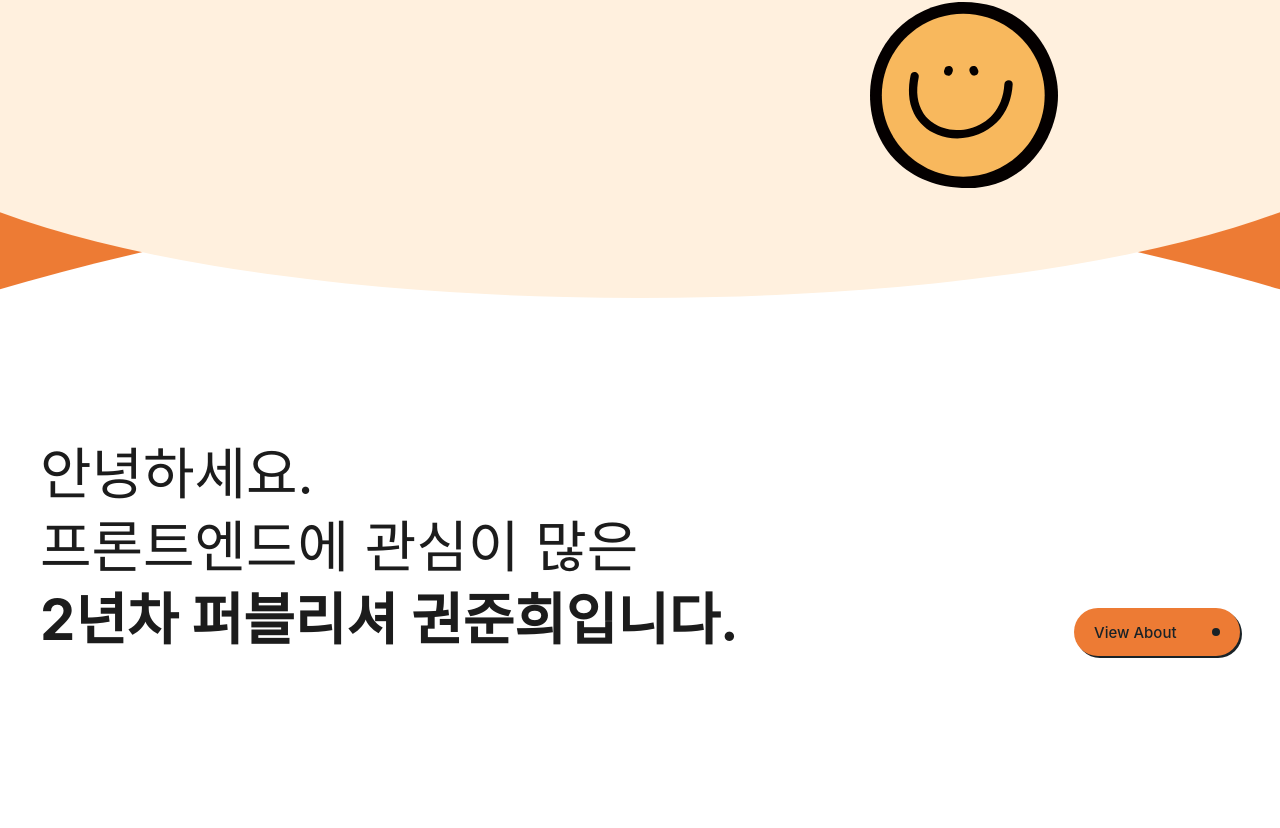
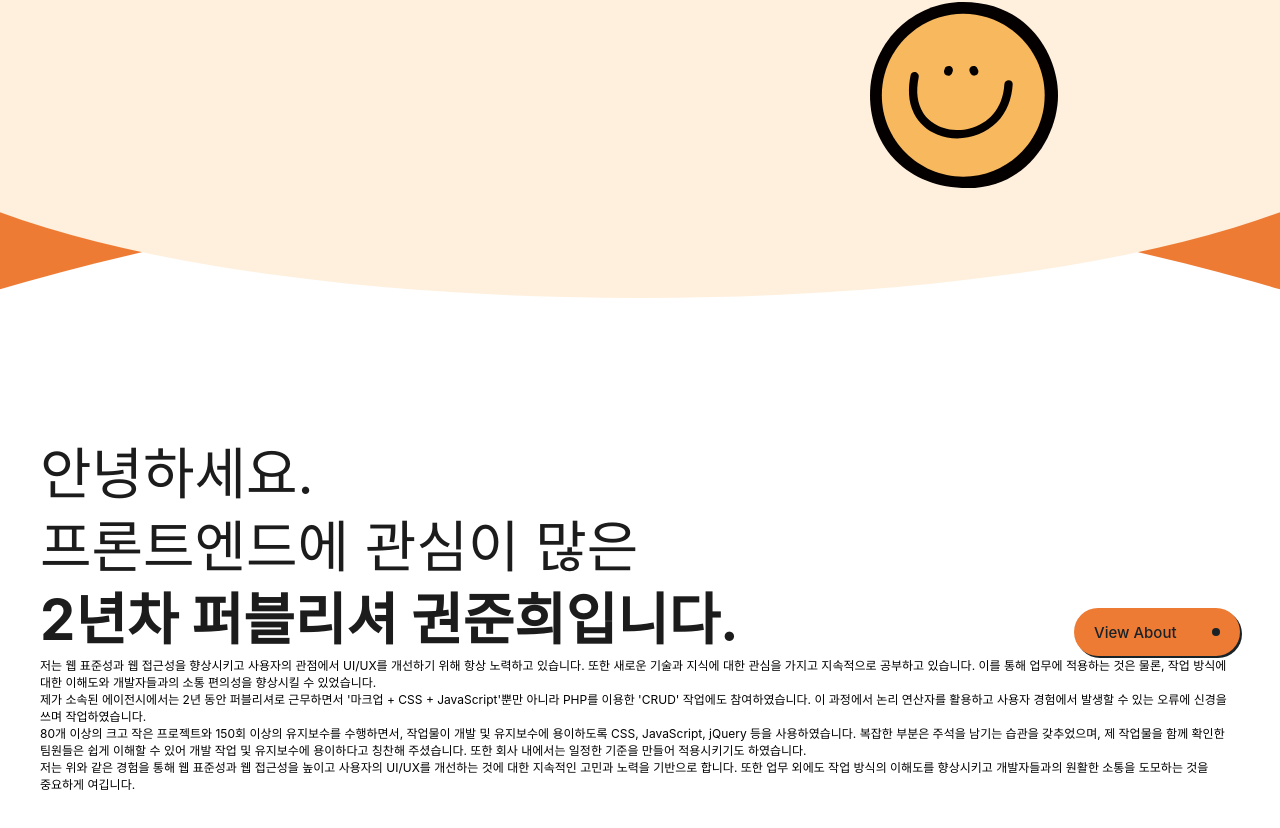
Before and after one commit to kjhto46/nextPortfolio, a Next.js app: page / in a window 1280 px wide. Shown: the part 482-1310 px from the top of the page. Before the commit the page ends 1278 px from the top, so only its background shows below. Built offline with nearby package versions, Linux system fonts and the light colour scheme; no server answers; the database is empty.

Commit message:
Update section02.js 내용

```diff
--- a/app/section02.js
+++ b/app/section02.js
@@ -17,7 +17,15 @@ export default function Section02() {
             <OrgBtn viewtxt="View About" />
           </Link>
         </div>
-        <div className="flexDiv"></div>
+        <div className="flexDiv">
+          <div className="imgArea"></div>
+          <ul>
+            <li>저는 웹 표준성과 웹 접근성을 향상시키고 사용자의 관점에서 UI/UX를 개선하기 위해 항상 노력하고 있습니다. 또한 새로운 기술과 지식에 대한 관심을 가지고 지속적으로 공부하고 있습니다. 이를 통해 업무에 적용하는 것은 물론, 작업 방식에 대한 이해도와 개발자들과의 소통 편의성을 향상시킬 수 있었습니다.</li>
+            <li>제가 소속된 에이전시에서는 2년 동안 퍼블리셔로 근무하면서 '마크업 + CSS + JavaScript'뿐만 아니라 PHP를 이용한 'CRUD' 작업에도 참여하였습니다. 이 과정에서 논리 연산자를 활용하고 사용자 경험에서 발생할 수 있는 오류에 신경을 쓰며 작업하였습니다.</li>
+            <li>80개 이상의 크고 작은 프로젝트와 150회 이상의 유지보수를 수행하면서, 작업물이 개발 및 유지보수에 용이하도록 CSS, JavaScript, jQuery 등을 사용하였습니다. 복잡한 부분은 주석을 남기는 습관을 갖추었으며, 제 작업물을 함께 확인한 팀원들은 쉽게 이해할 수 있어 개발 작업 및 유지보수에 용이하다고 칭찬해 주셨습니다. 또한 회사 내에서는 일정한 기준을 만들어 적용시키기도 하였습니다.</li>
+            <li>저는 위와 같은 경험을 통해 웹 표준성과 웹 접근성을 높이고 사용자의 UI/UX를 개선하는 것에 대한 지속적인 고민과 노력을 기반으로 합니다. 또한 업무 외에도 작업 방식의 이해도를 향상시키고 개발자들과의 원활한 소통을 도모하는 것을 중요하게 여깁니다.</li>
+          </ul>
+        </div>
       </div>
     </section>
   );
```
